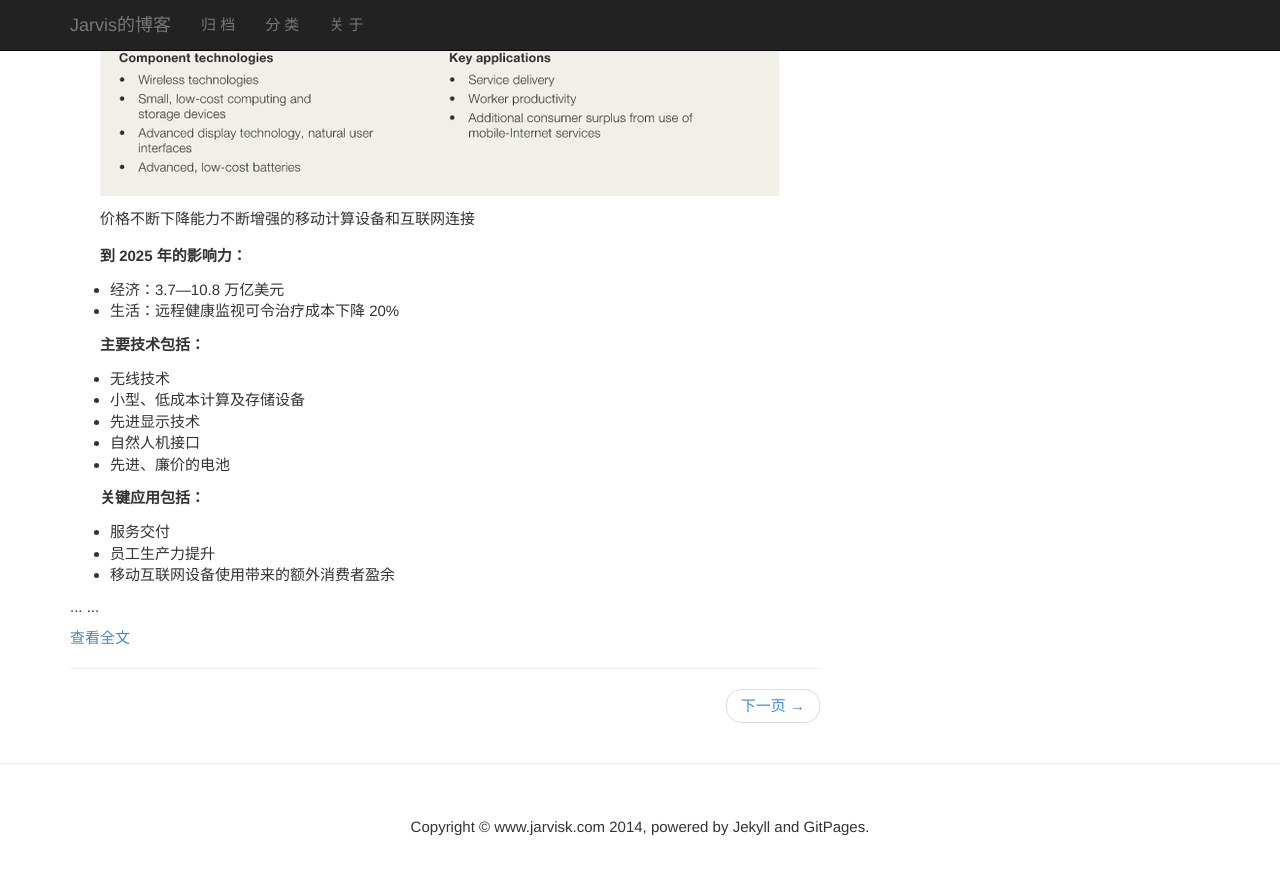
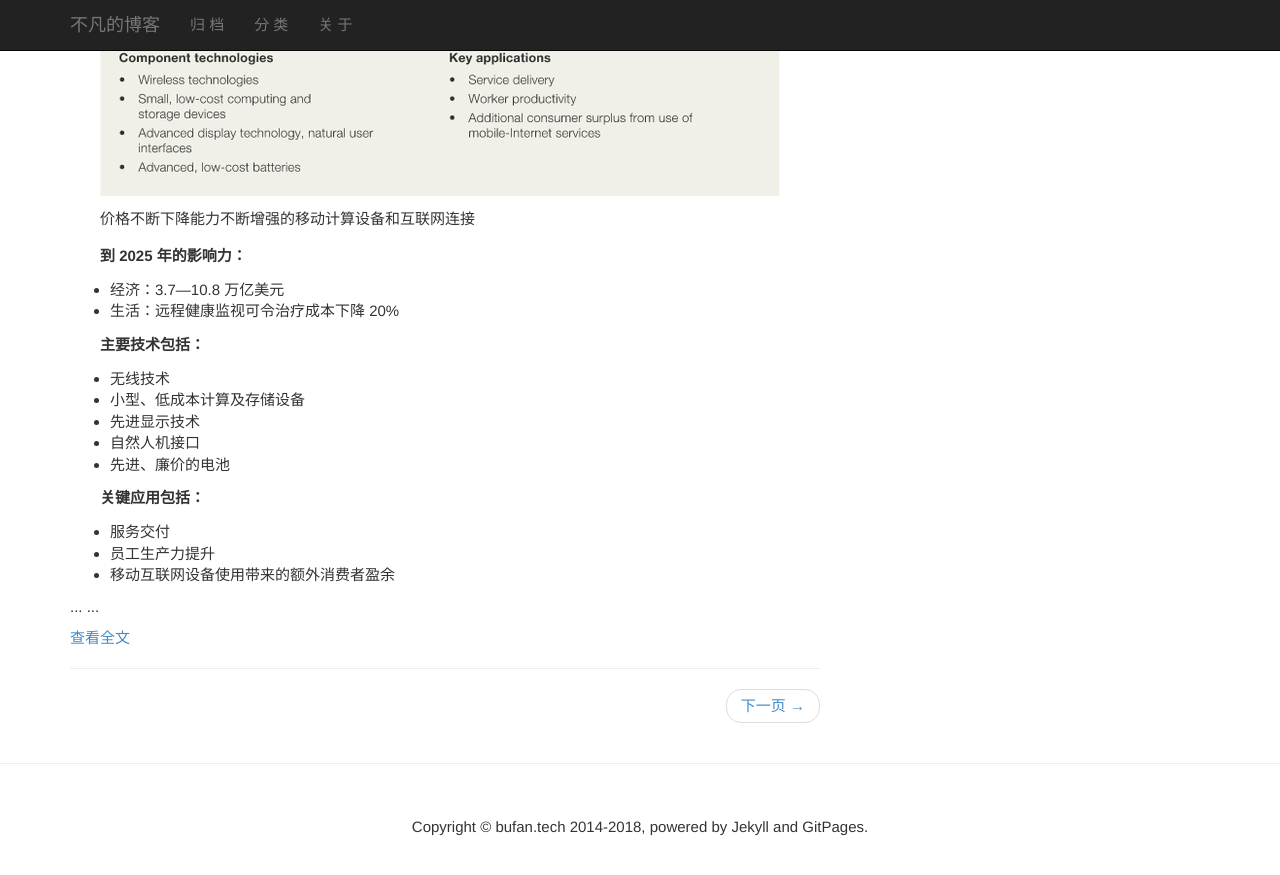
Before and after one commit to kang007long/kang007long.github.io, a Jekyll site: the page built from index.html, in a window 1280 px wide and 900 px high, scrolled down 6857 px. Shown: the top 875 px of the window. Built offline with Jekyll 4.4.1, drawn with Linux system fonts in a browser that asks for light colours; the list of posts is cut into pages by our own code; comment, search, counter and statistics services are not loaded.

Commit message:
update title

```diff
--- a/_layouts/default.html
+++ b/_layouts/default.html
@@ -43,7 +43,7 @@
 		</span>
 		</button>
 		<a class="navbar-brand" href="/index.html">
-		Jarvis的博客
+		不凡的博客
 		</a>
 		</div>
 		<!-- Collect the nav links, forms, and other content for toggling -->
@@ -139,7 +139,7 @@
 		<div class="row">
 		<div class="col-lg-12">
 		<p align="center">
-		Copyright &copy; www.jarvisk.com 2014, powered by Jekyll and GitPages.
+		Copyright &copy; bufan.tech 2014-2018, powered by Jekyll and GitPages.
 		</p>
 		</div>
 		<!-- /.col-lg-12 -->
--- a/index.html
+++ b/index.html
@@ -1,9 +1,9 @@
 ---
 layout: default
-title: "Jarvis的博客"
+title: "不凡的博客"
 ---
 <h1 class="page-header">
-  Jarvis的博客
+  不凡的博客
 </h1>
 {% for post in paginator.posts %}
 <h2>
```
